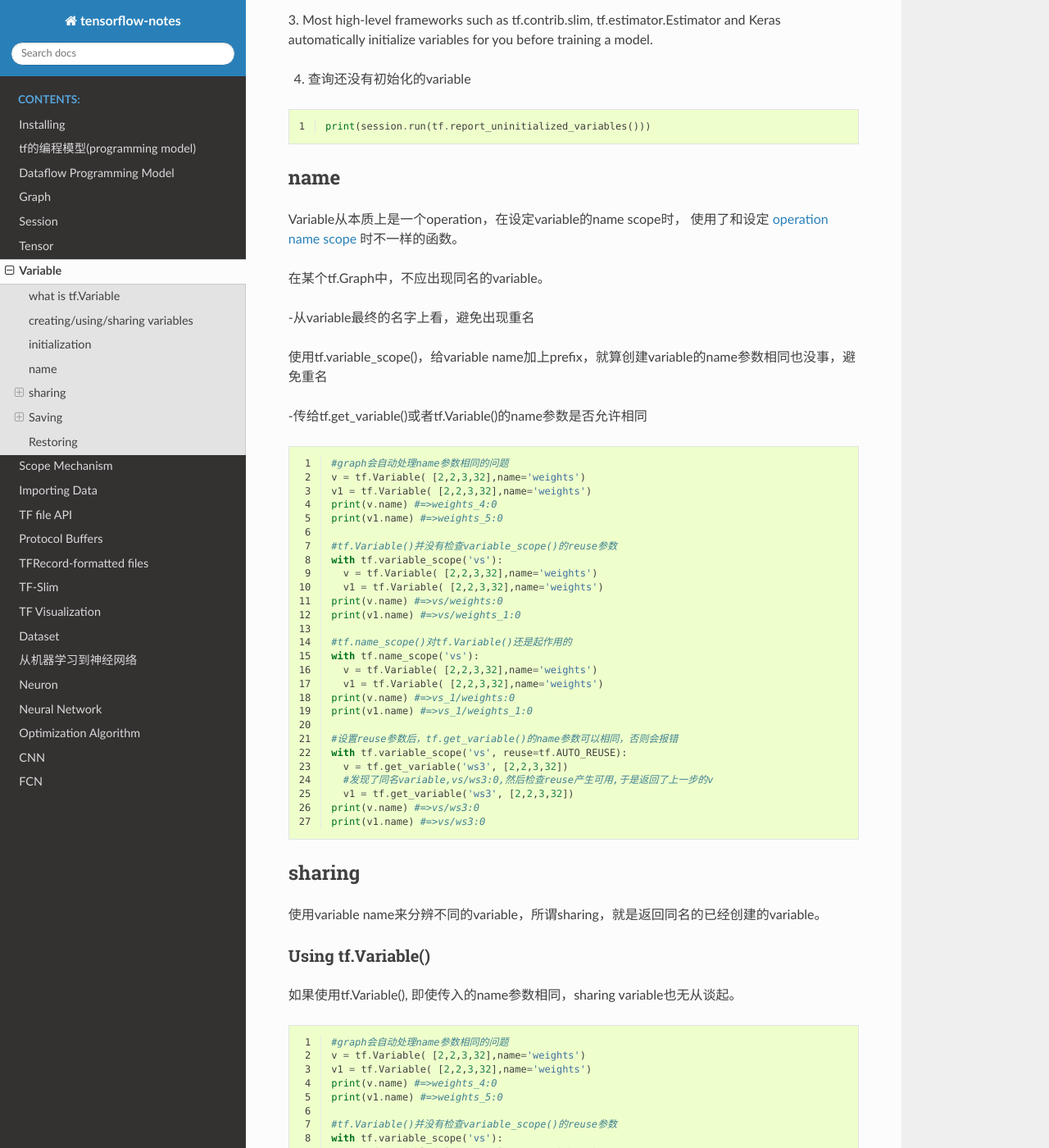
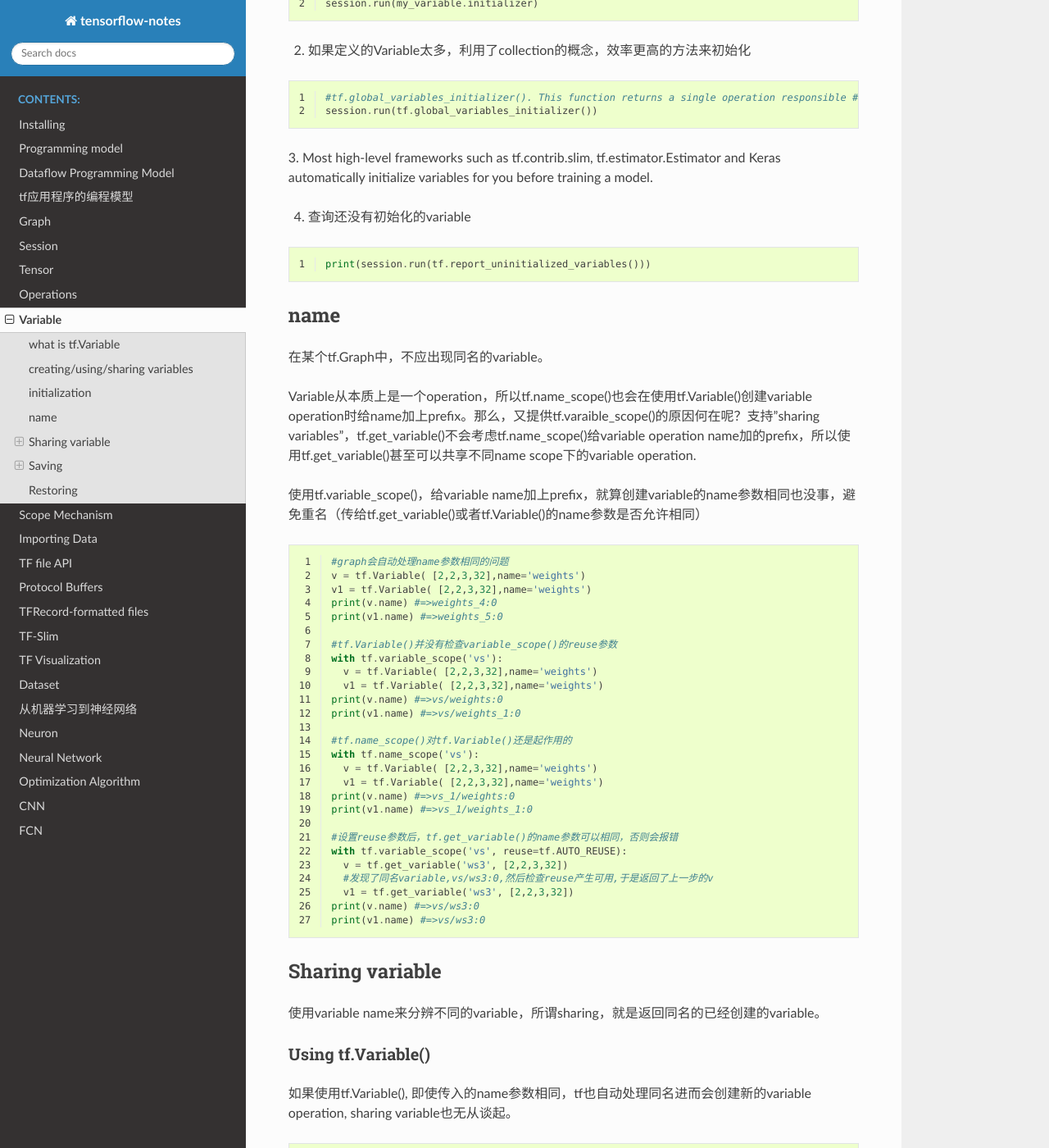
Before and after one commit to yiwenliu/tensorflow-notes, a Sphinx documentation site: the page built from source/variable.rst, in a window 1280 px wide and 1400 px high, scrolled down 935 px. Shown: the whole window at 82% size. Built offline with Sphinx 7.4.7 and the Read the Docs theme 2.0.0, drawn with Linux system fonts in a browser that asks for light colours; some of the changed text lies outside the part shown.

Commit message:
20180905

```diff
--- a/source/CNN.rst
+++ b/source/CNN.rst
@@ -43,7 +43,7 @@ CNN的好处
 -------------
 1. 卷积核:feature detector
 2. feature map：每个卷积核生成的另一幅图像
-3. 通道：被卷积的原始图像的特征，例如，RGB就是3通道, ARGB就是4通道
+3. 通道：包括in_channel, out_channels, 卷积前的图像，例如，RGB就是3通道, ARGB就是4通道；out_channels是卷积后的，out_channels==kernel_numbers
 4. replicated feature approach: use many diffrent copies of the same feature detector with **different positions**.
 5. CNN中的“C”，应该是代表了replicated feature approach。把图像的多维数据摊开到一维，移动卷积核，与图像数据相乘求和，这种计算过程，和两个离散信号求卷积的过程相同。
 
--- a/source/programming_model.rst
+++ b/source/app_programming_model.rst
@@ -1,6 +1,6 @@
-tf的编程模型(programming model)
+tf应用程序的编程模型
 ================================
-tf has two programming model:
+tf application has two programming model:
 
 1. Low-level programming model
 
--- a/source/index.rst
+++ b/source/index.rst
@@ -11,11 +11,13 @@ Welcome to tensorflow-notes's documentation!
    :caption: Contents:
 
    installation
-   programming_model
+   programming-model
    dataflow
+   app_programming_model
    graph
    session
    tensor
+   operation
    variable
    scope
    importing_data
--- a/source/variable.rst
+++ b/source/variable.rst
@@ -5,9 +5,16 @@ what is tf.Variable
 --------------------
 本质上讲，variables是tensorflow :ref:`operation <ops>`
 
+In python, Variable is a class object
+
 creating/using/sharing variables
 ---------------------------------
-无论是creating, using, 还是sharing variables，都推荐使用同一个函数，tf.get_variable()。这个函数使用了一个关键参数name，可以回顾graph/operation/name章节中的内容。
+有两个方法可以create a variable operation:
+
+- tf.get_variable()
+- tf.Variable()，肯定会创建新的variable operations
+
+但是，无论是creating, using, 还是sharing variables，都推荐使用同一个函数，tf.get_variable()。这个函数使用了一个关键参数name，可以回顾graph/operation/name章节中的内容。
 
 tf.get_variable()干了两件事，都和tf.variable_scope()有关：
 
@@ -56,16 +63,11 @@ automatically initialize variables for you before training a model.
 
 name
 ------
-Variable从本质上是一个operation，在设定variable的name scope时，
-使用了和设定 :ref:`operation name scope <ops-name>` 时不一样的函数。
-
 在某个tf.Graph中，不应出现同名的variable。
 
--从variable最终的名字上看，避免出现重名
+Variable从本质上是一个operation，所以tf.name_scope()也会在使用tf.Variable()创建variable operation时给name加上prefix。那么，又提供tf.varaible_scope()的原因何在呢？支持"sharing variables"，tf.get_variable()不会考虑tf.name_scope()给variable operation name加的prefix，所以使用tf.get_variable()甚至可以共享不同name scope下的variable operation.
 
-使用tf.variable_scope()，给variable name加上prefix，就算创建variable的name参数相同也没事，避免重名
-
--传给tf.get_variable()或者tf.Variable()的name参数是否允许相同
+使用tf.variable_scope()，给variable name加上prefix，就算创建variable的name参数相同也没事，避免重名（传给tf.get_variable()或者tf.Variable()的name参数是否允许相同）
 
 .. code-block:: python
   :linenos:
@@ -98,14 +100,14 @@ Variable从本质上是一个operation，在设定variable的name scope时，
   print(v.name) #=>vs/ws3:0
   print(v1.name) #=>vs/ws3:0
 
-sharing
---------
+Sharing variable
+---------------------
 
 使用variable name来分辨不同的variable，所谓sharing，就是返回同名的已经创建的variable。
 
 Using tf.Variable()
 ^^^^^^^^^^^^^^^^^^^^
-如果使用tf.Variable(), 即使传入的name参数相同，sharing variable也无从谈起。
+如果使用tf.Variable(), 即使传入的name参数相同，tf也自动处理同名进而会创建新的variable operation, sharing variable也无从谈起。
 
 .. code-block:: python
   :linenos:
```
Also changed, not shown: source/graph.rst (+3 -73 lines), source/installation.rst (+16 -11 lines), source/operation.rst (added, +84 -0 lines), source/programming-model.rst (added, +23 -0 lines).
